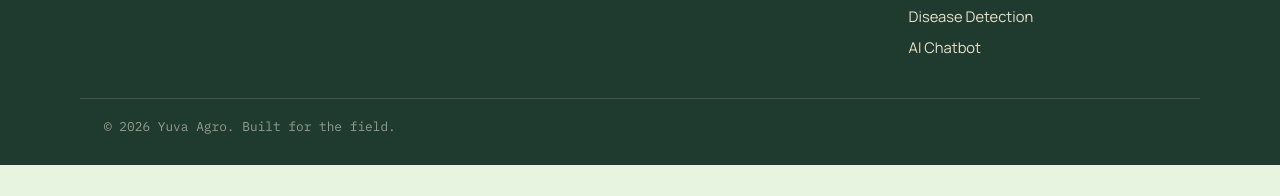
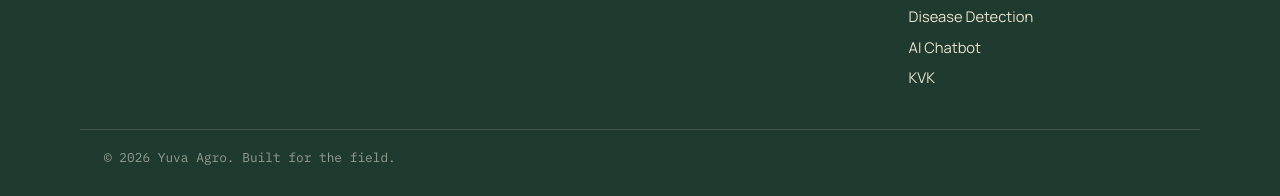
Before and after one commit to ojaswi-n/Yuva_Agro-Project--4, a plain HTML site: page frontend/index.html in a window 1280 px wide. Shown: the part 3331-3527 px from the top of the page. Before the commit the page ends 3496 px from the top, so only its background shows below. Drawn offline with Linux system fonts and the light colour scheme; no server answers.

Commit message:
index.html

```diff
--- a/frontend/index.html
+++ b/frontend/index.html
@@ -403,6 +403,11 @@
               AI Chatbot
             </a>
           </li>
+          <li>
+            <a href="kvk.html">
+              KVK
+            </a>
+         </li>
         </ul>
 
       </div>
```
